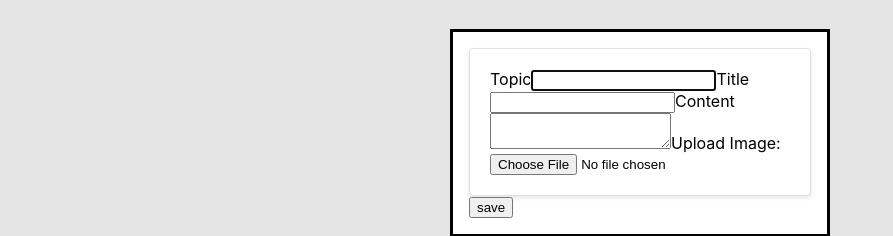
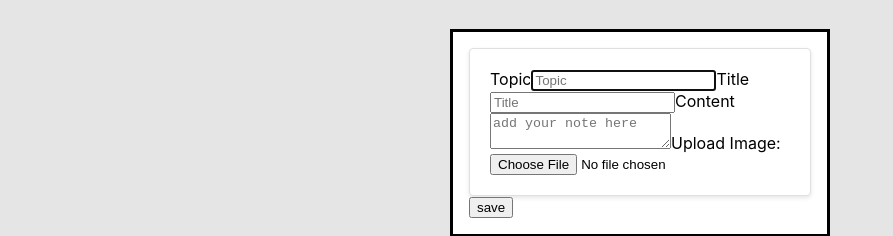
Before and after one commit to adheremo65/My-react-project1, a React (Create React App) app: page / in a window 1280 px wide. Both pictures are taken after typing "Sample" into the empty fields and a click on the button "ADD+". Shown: the part 267-503 px from the top of the page, without its empty margins (0-893 px from the left). Built offline with nearby package versions, Linux system fonts and the light colour scheme; no server answers.

Commit message:
text area add

```diff
--- a/src/Project/Display.js
+++ b/src/Project/Display.js
@@ -14,8 +14,9 @@ export default function Display() {
 
   const items = listItem.map((item) => (
     <section key={item.id}>
-      <header>{item.Title}</header>
-      <h1>{item.Topic}</h1>
+      <header>{item.Topic}</header>
+      <h1>{item.Title}</h1>
+      <p>{item.Content}</p>
     </section>
   ));
   return <div>{items}</div>;
--- a/src/Project/Form.js
+++ b/src/Project/Form.js
@@ -19,15 +19,19 @@ export default function Form({ onFormSubmitted }) {
       <div className="form">
         <label>
           Topic
-          <input type="text" name="Topic/" />
+          <input placeholder="Topic" type="text" name="Topic/" />
         </label>
         <label>
           Title
-          <input type="text" placeholder="" name="Title" />
+          <input type="text" placeholder="Title" name="Title" />
         </label>
         <label>
           Content
-          <textarea></textarea>
+          <textarea
+            type="text"
+            placeholder="add your note here"
+            name="Content"
+          ></textarea>
         </label>
         <label>
           <label htmlFor="imageUpload">Upload Image:</label>
```
